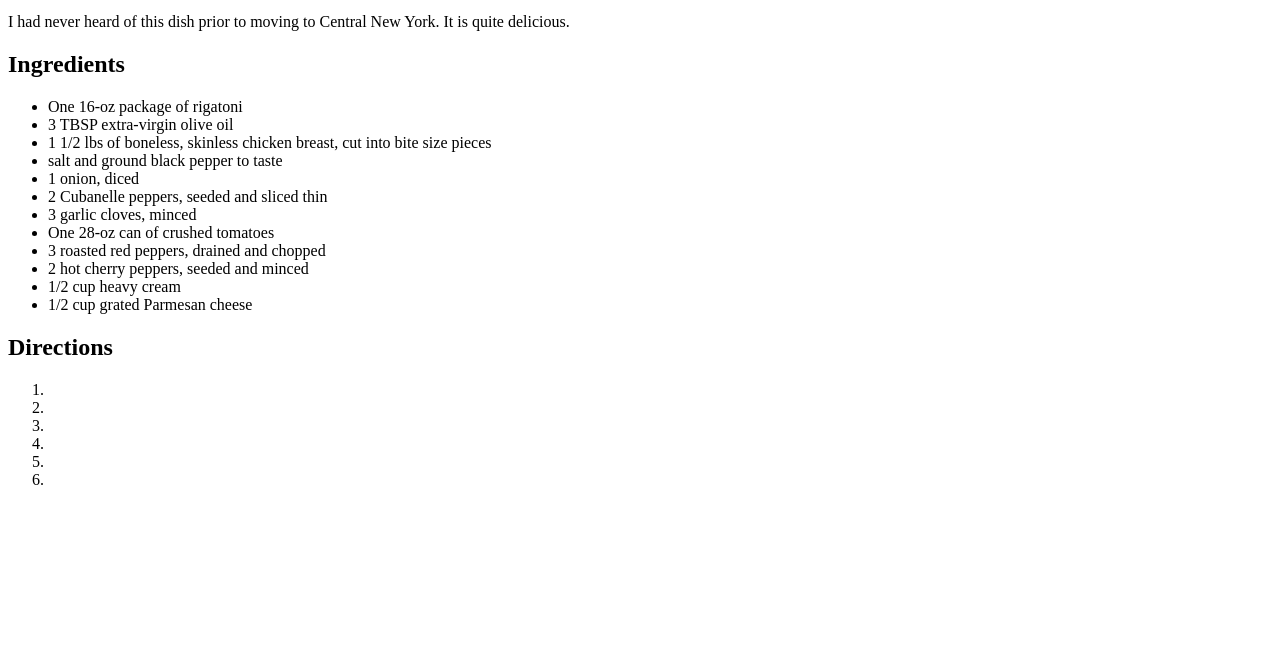
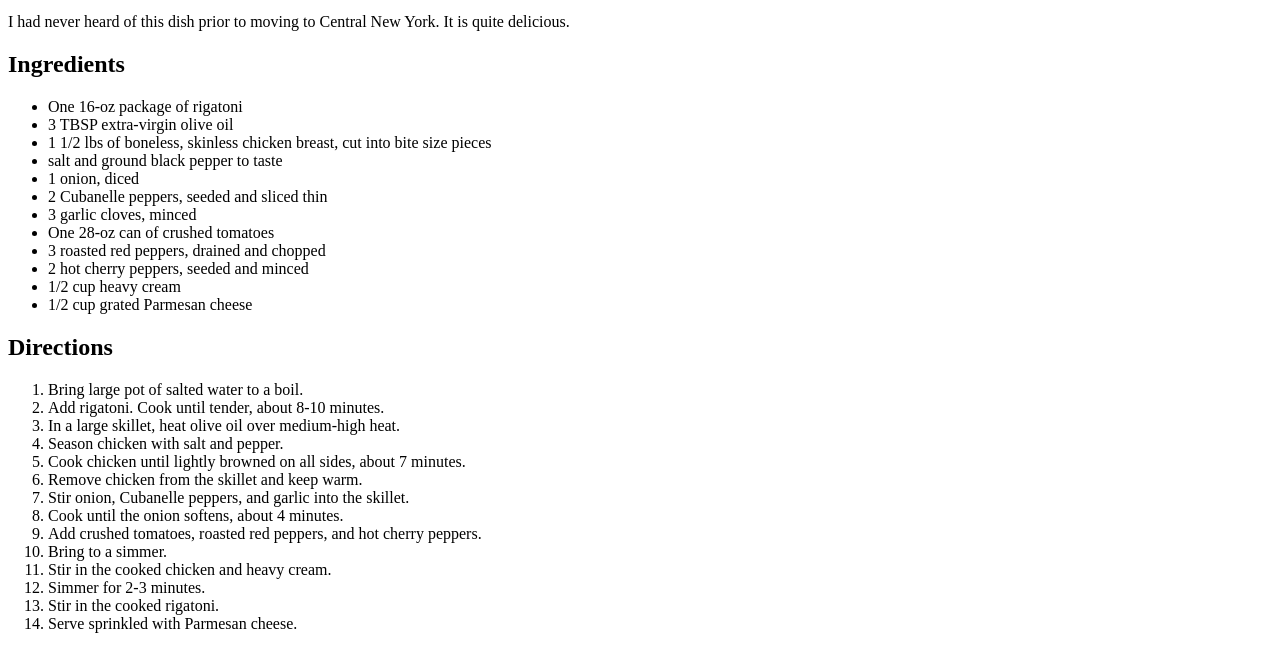
Before and after one commit to cdduque/Odin_Recipes, a plain HTML site: page recipes/riggies.html in a window 1280 px wide. Shown: the part 473-1122 px from the top of the page. Before the commit the page ends 978 px from the top, so only its background shows below. Drawn offline with Linux system fonts and the light colour scheme.

Commit message:
Add riggies.html

```diff
--- a/recipes/riggies.html
+++ b/recipes/riggies.html
@@ -40,12 +40,20 @@
     </ul>
     <h2>Directions</h2>
     <ol>
-      <li></li>
-      <li></li>
-      <li></li>
-      <li></li>
-      <li></li>
-      <li></li>
+      <li>Bring large pot of salted water to a boil.</li>
+      <li>Add rigatoni. Cook until tender, about 8-10 minutes.</li>
+      <li>In a large skillet, heat olive oil over medium-high heat.</li>
+      <li>Season chicken with salt and pepper.</li>
+      <li>Cook chicken until lightly browned on all sides, about 7 minutes.</li>
+      <li>Remove chicken from the skillet and keep warm.</li>
+      <li>Stir onion, Cubanelle peppers, and garlic into the skillet.</li>
+      <li>Cook until the onion softens, about 4 minutes.</li>
+      <li>Add crushed tomatoes, roasted red peppers, and hot cherry peppers.</li>
+      <li>Bring to a simmer.</li>
+      <li>Stir in the cooked chicken and heavy cream.</li>
+      <li>Simmer for 2-3 minutes.</li>
+      <li>Stir in the cooked rigatoni.</li>
+      <li>Serve sprinkled with Parmesan cheese.</li>
     </ol>
   </body>
 </html>
```
